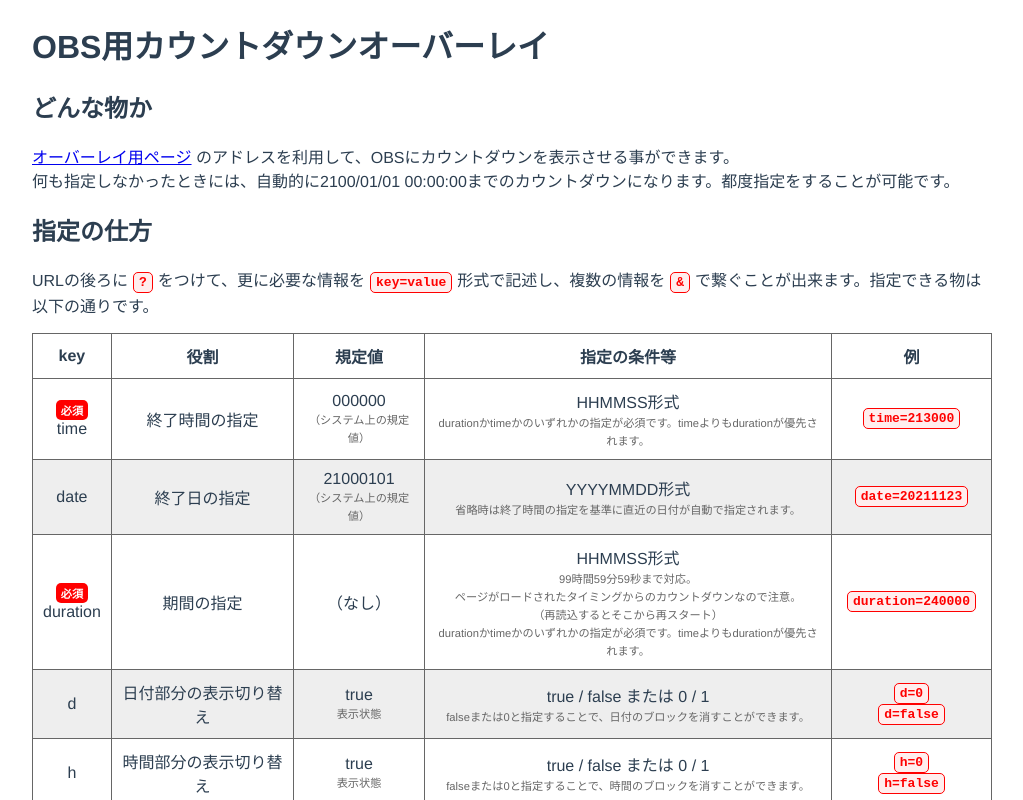
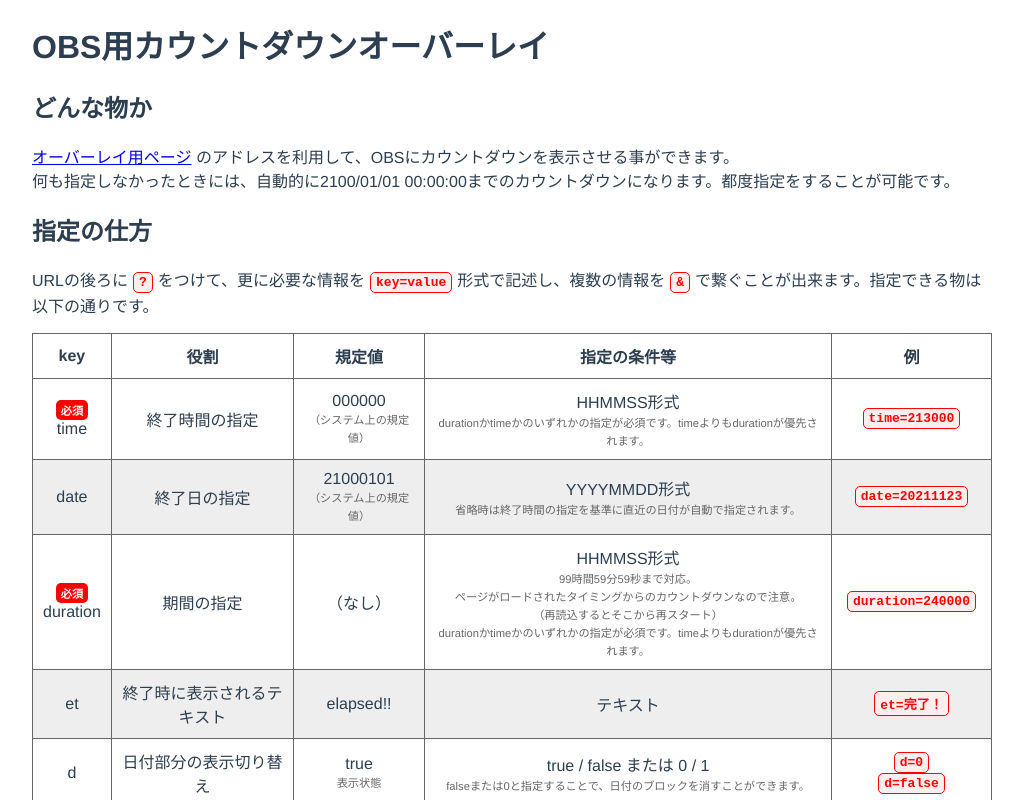
Before and after one commit to sasagar/obscounteroverlay, a Vue app: page / in a window 1280 px wide. Shown: the top 800 px of the page, without its empty margins (128-1151 px from the left). Built offline with nearby package versions, Linux system fonts and the light colour scheme; what vue3-flip-countdown would draw is missing.

Commit message:
duration timer fix. update elapsed effects.

```diff
--- a/src/components/CountDown.vue
+++ b/src/components/CountDown.vue
@@ -1,4 +1,5 @@
 <template>
+  <template v-if="!this.elapsedFlag">
     <vue3-flip-countdown
       :deadline="this.deadline"
       :showDays="this.showDays"
@@ -16,9 +17,13 @@
       :labelColor="this.labelColor"
     />
   </template>
+  <template v-else>
+    <h1>{{ elapsedText }}</h1>
+  </template>
+</template>
 
 <script>
-import { onBeforeMount, computed } from "vue";
+import { onBeforeMount, computed, ref, watch } from "vue";
 import { useRoute } from "vue-router";
 
 export default {
@@ -29,6 +34,12 @@
 
     const tempNow = new Date();
 
+    // to watch end
+    let now = ref(Math.trunc(new Date().getTime() / 1000));
+    let diff = ref(0);
+    let elapseTimer;
+    let elapsed = ref(false);
+
     // Default Date/Time
     let queryDate = "21000101";
     let queryTime = "000000";
@@ -36,6 +47,9 @@
     // return variables
     let date;
     let targetTime;
+
+    // elapsed text
+    let elapsedTxt = ref("Elapsed!!");
 
     // Flags for options
     let showD = true;
@@ -89,6 +103,7 @@
         newDate.setMinutes(tempNow.getMinutes() + durM);
         newDate.setSeconds(tempNow.getSeconds() + durS);
 
+        queryTime = formatDate(newDate, "HHmmss");
         queryDate = formatDate(newDate, "yyyyMMdd");
       }
 
@@ -185,6 +200,30 @@
       if (typeof route.query.lc != "undefined") {
         lbC = "#" + route.query.lc;
       }
+
+      if (typeof route.query.et != "undefined") {
+        elapsedTxt.value = route.query.et;
+      }
+
+      elapseTimer = setInterval(() => {
+        now.value = Math.trunc(new Date().getTime() / 1000);
+      }, 1000);
+    });
+
+    watch(now, () => {
+      diff.value = date.getTime() / 1000 - now.value;
+      if (diff.value < 0 || stop.value) {
+        diff.value = 0;
+      }
+    });
+
+    watch(diff, (newVal) => {
+      if (newVal === 0) {
+        clearInterval(elapseTimer);
+        elapsed.value = true;
+      } else {
+        elapsed.value = false;
+      }
     });
 
     const deadline = computed(() => targetTime);
@@ -201,6 +240,8 @@
     const mainFlipBackgroundColor = computed(() => mainFBC);
     const secondFlipBackgroundColor = computed(() => secondFBC);
     const labelColor = computed(() => lbC);
+    const elapsedFlag = computed(() => elapsed.value);
+    const elapsedText = computed(() => elapsedTxt.value);
 
     const formatDate = (date, format) => {
       format = format.replace(/yyyy/g, date.getFullYear());
@@ -231,6 +272,8 @@
       mainFlipBackgroundColor,
       secondFlipBackgroundColor,
       labelColor,
+      elapsedFlag,
+      elapsedText,
     };
   },
 };
--- a/src/components/Usage.vue
+++ b/src/components/Usage.vue
@@ -68,6 +68,16 @@
               </span>
             </td>
             <td><code>duration=240000</code></td>
+          </tr>
+
+          <tr>
+            <td>et</td>
+            <td>終了時に表示されるテキスト</td>
+            <td>elapsed!!</td>
+            <td>テキスト</td>
+            <td>
+              <code>et=完了！</code>
+            </td>
           </tr>
 
           <tr>
```
Lines whose indentation alone changed are shown as unchanged.
